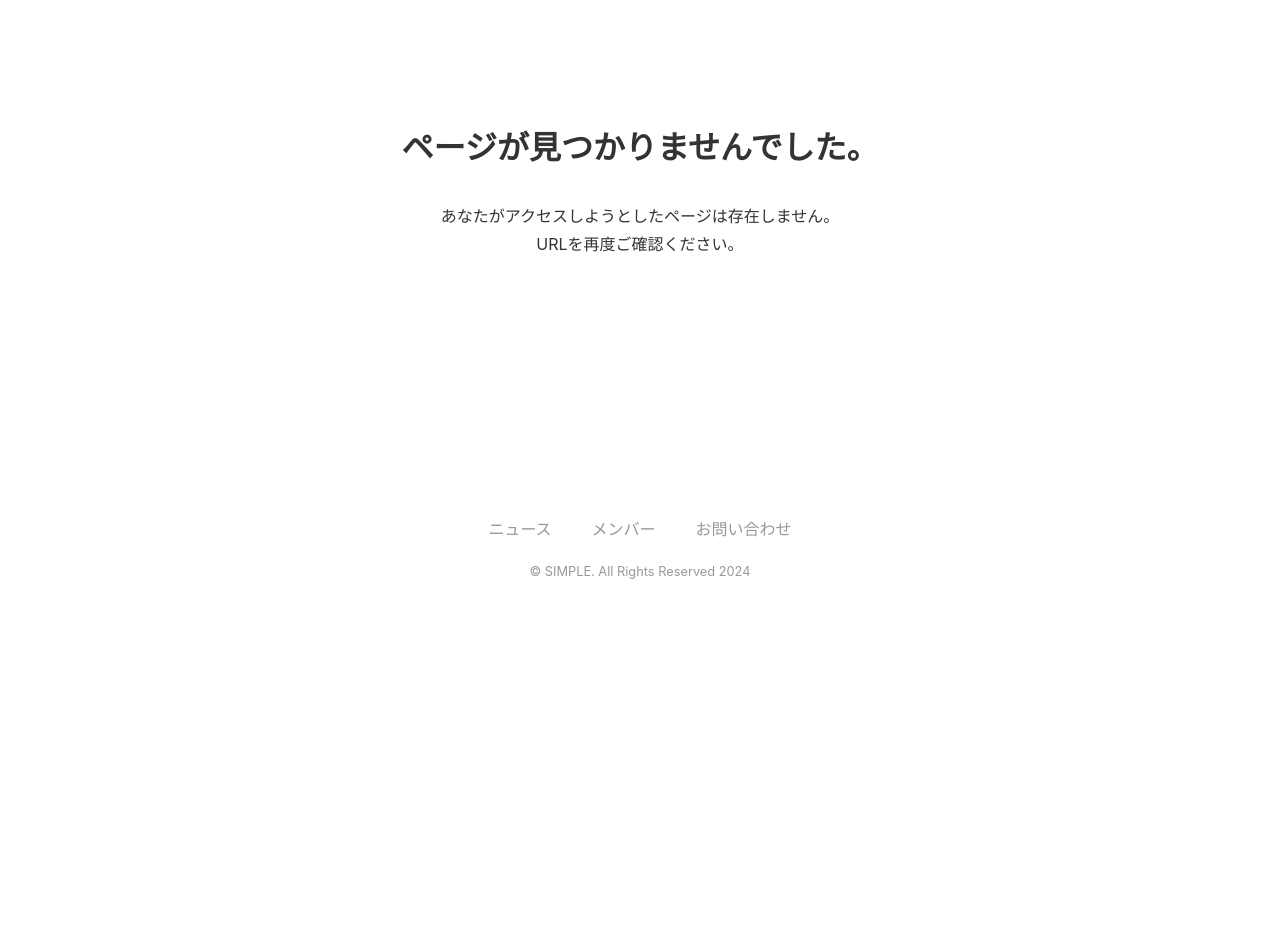
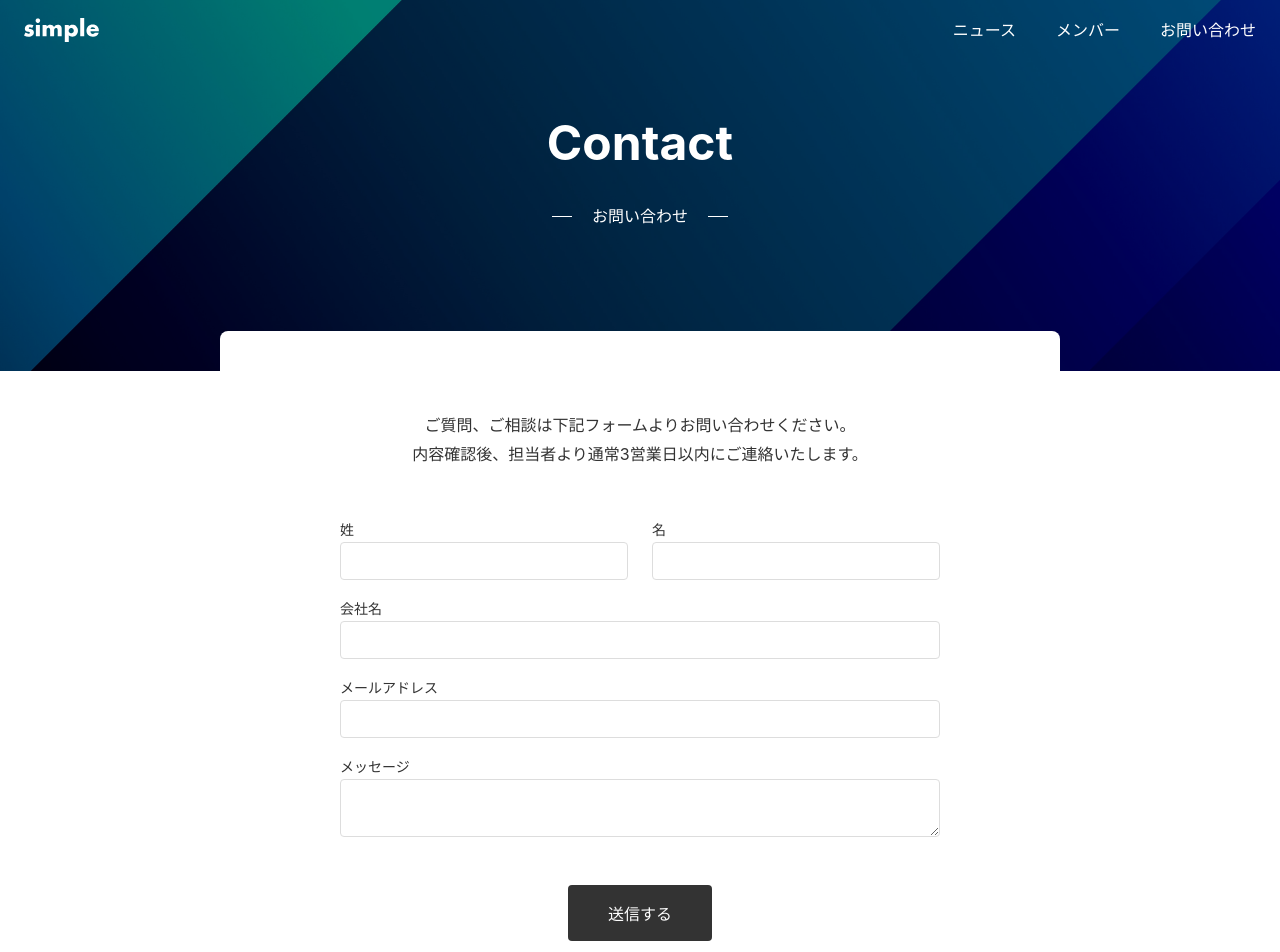
Before and after one commit to a22-air/my-next-project, a Next.js app: page /contact in a window 1280 px wide. Before the commit this address had no page. Shown: the top 952 px of the page. Before the commit the page ends 800 px from the top, so only its background shows below. Built offline with nearby package versions, Linux system fonts and the light colour scheme.

Commit message:
9章まで完了

```diff
--- /dev/null
+++ b/app/_actions/contact.ts
@@ -0,0 +1,105 @@
+"use server";
+
+function validateEmail(email: string) {
+  const pattern = /^[^\s@]+@[^\s@]+\.[^\s@]+$/;
+  return pattern.test(email);
+}
+
+export async function createContactData(_prevState: any, formData: FormData) {
+  // formのname属性ごとにformData.get()で値を取り出すことができる
+  const rawFormData = {
+    lastname: formData.get("lastname") as string,
+    firstname: formData.get("firstname") as string,
+    company: formData.get("company") as string,
+    email: formData.get("email") as string,
+    message: formData.get("message") as string,
+  };
+
+  if (!rawFormData.lastname) {
+    return {
+      status: "error",
+      message: "姓を入力してください",
+    };
+  }
+  if (!rawFormData.firstname) {
+    return {
+      status: "error",
+      message: "名を入力してください",
+    };
+  }
+  if (!rawFormData.company) {
+    return {
+      status: "error",
+      message: "会社名を入力してください",
+    };
+  }
+  if (!rawFormData.email) {
+    return {
+      status: "error",
+      message: "メールアドレスを入力してください",
+    };
+  }
+  if (!validateEmail(rawFormData.email)) {
+    return {
+      status: "error",
+      message: "メールアドレスの形式が誤っています",
+    };
+  }
+  if (!rawFormData.message) {
+    return {
+      status: "error",
+      message: "メッセージを入力してください",
+    };
+  }
+
+  const result = await fetch(
+    `https://api.hsforms.com/submissions/v3/integration/submit/${process.env.HUBSPOT_PORTAL_ID}/${process.env.HUBSPOT_FORM_ID}`,
+    {
+      method: "POST",
+      headers: {
+        "Content-Type": "application/json",
+      },
+      body: JSON.stringify({
+        fields: [
+          {
+            objectTypeId: "0-1",
+            name: "lastname",
+            value: rawFormData.lastname,
+          },
+          {
+            objectTypeId: "0-1",
+            name: "firstname",
+            value: rawFormData.firstname,
+          },
+          {
+            objectTypeId: "0-1",
+            name: "company",
+            value: rawFormData.company,
+          },
+          {
+            objectTypeId: "0-1",
+            name: "email",
+            value: rawFormData.email,
+          },
+          {
+            objectTypeId: "0-1",
+            name: "message",
+            value: rawFormData.message,
+          },
+        ],
+      }),
+    }
+  );
+
+  try {
+    await result.json();
+  } catch (e) {
+    console.log(e);
+    return {
+      status: "error",
+      message: "お問い合わせに失敗しました",
+    };
+  }
+
+  return { status: "success", message: "OK" };
+}
--- /dev/null
+++ b/app/_components/ContactForm/index.module.css
@@ -0,0 +1,73 @@
+.form {
+  max-width: 600px;
+  margin: 0 auto;
+}
+
+.item {
+  display: flex;
+  flex-direction: column;
+  flex: 1;
+  padding: 8px 0;
+}
+
+.horizontal {
+  display: flex;
+  justify-content: flex-start;
+  align-items: center;
+  width: 100%;
+  gap: 24px;
+}
+
+.label {
+  font-size: 14px;
+}
+
+.textfield {
+  border: 1px solid var(--color-border);
+  padding: 8px;
+  border-radius: 4px;
+  line-height: 1.5;
+  width: 100%;
+}
+
+.textarea {
+  border: 1px solid var(--color-border);
+  padding: 8px;
+  border-radius: 4px;
+  line-height: 1.5;
+  width: 100%;
+}
+
+.actions {
+  text-align: center;
+  margin-top: 40px;
+}
+
+.button {
+  border: none;
+  background-color: var(--color-button-primary);
+  padding: 16px 40px;
+  font-size: 16px;
+  border-radius: 4px;
+  color: var(--color-text-unpainted);
+  cursor: pointer;
+}
+
+.success {
+  background-color: var(--color-bg-sub);
+  text-align: center;
+  padding: 40px;
+  border-radius: var(--border-radius);
+}
+
+.error {
+  color: var(--color-text-error);
+  font-size: 14px;
+  margin-bottom: 8px;
+}
+
+@media (max-width: 640px) {
+  .success {
+    text-align: left;
+  }
+}
--- /dev/null
+++ b/app/_components/ContactForm/index.tsx
@@ -0,0 +1,86 @@
+"use client";
+
+import { createContactData } from "@/app/_actions/contact";
+import { useFormState } from "react-dom";
+import styles from './index.module.css';
+
+const initialState = {
+  status: "",
+  message: "",
+};
+
+export default function ContactForm() {
+  const [state, formAction] = useFormState(createContactData, initialState);
+  console.log(state);
+  if (state.status === "success") {
+    return (
+      <p className={styles.success}>
+        お問い合わせいただき、ありがとうございます。
+        <br />
+        お返事まで今しばらくお待ちください。
+      </p>
+    );
+  }
+  return (
+    <form className={styles.form} action={formAction} >
+      <div className={styles.horizontal}>
+        <div className={styles.item}>
+          <label className={styles.label} htmlFor="lastname">
+            姓
+          </label>
+          <input
+            className={styles.textfield}
+            type="text"
+            id="lastname"
+            name="lastname"
+          />
+        </div>
+        <div className={styles.item}>
+          <label className={styles.label} htmlFor="firstname">
+            名
+          </label>
+          <input
+            className={styles.textfield}
+            type="text"
+            id="firstname"
+            name="firstname"
+          />
+        </div>
+      </div>
+      <div className={styles.item}>
+        <label className={styles.label} htmlFor="company">
+          会社名
+        </label>
+        <input
+          className={styles.textfield}
+          type="text"
+          id="company"
+          name="company"
+        />
+      </div>
+      <div className={styles.item}>
+        <label className={styles.label} htmlFor="email">
+          メールアドレス
+        </label>
+        <input
+          className={styles.textfield}
+          type="text"
+          id="email"
+          name="email"
+        />
+      </div>
+      <div className={styles.item}>
+        <label className={styles.label} htmlFor="message">
+          メッセージ
+        </label>
+        <textarea className={styles.textarea} id="message" name="message" />
+      </div>
+      <div className={styles.actions}>
+        {state.status === "error" && (
+          <p className={styles.error}>{state.message}</p>
+        )}
+        <input type="submit" value="送信する" className={styles.button} />
+      </div>
+    </form>
+  );
+}
--- /dev/null
+++ b/app/contact/layout.tsx
@@ -0,0 +1,19 @@
+import Hero from '@/app/_components/Hero';
+import Sheet from '@/app/_components/Sheet';
+
+export const metadata = {
+  title: 'お問い合わせ',
+};
+
+type Props = {
+  children: React.ReactNode;
+};
+
+export default function RootLayout({ children }: Props) {
+  return (
+    <>
+      <Hero title="Contact" sub="お問い合わせ" />
+      <Sheet>{children}</Sheet>
+    </>
+  );
+}
--- /dev/null
+++ b/app/contact/page.module.css
@@ -0,0 +1,10 @@
+.text {
+  text-align: center;
+  margin-bottom: 40px;
+}
+
+@media (max-width: 640px) {
+  .text {
+    text-align: left;
+  }
+}
--- /dev/null
+++ b/app/contact/page.tsx
@@ -0,0 +1,15 @@
+import ContactForm from "@/app/_components/ContactForm";
+import styles from "./page.module.css";
+
+export default function Page() {
+  return (
+    <div className={styles.container}>
+      <p className={styles.text}>
+        ご質問、ご相談は下記フォームよりお問い合わせください。
+        <br />
+        内容確認後、担当者より通常3営業日以内にご連絡いたします。
+      </p>
+      <ContactForm />
+    </div>
+  );
+}
```
